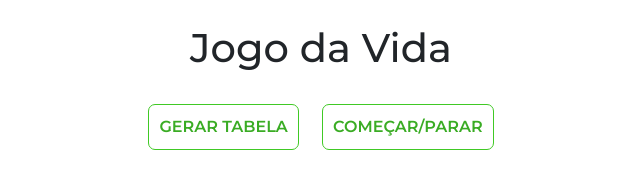
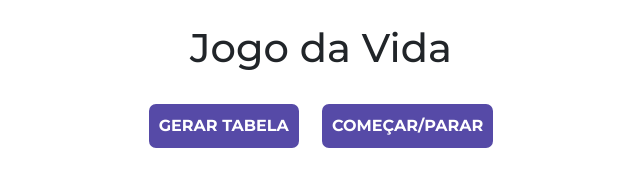
Before and after one commit to felimenta970/Jogo-da-Vida, a plain HTML site: page index.html in a window 1280 px wide. Shown: the whole page, without its empty margins (319-959 px from the left). Drawn offline with nearby package versions, Linux system fonts and the light colour scheme.

Commit message:
Mudança no tema

```diff
--- a/css/stylesheet.css
+++ b/css/stylesheet.css
@@ -1,9 +1,11 @@
+/* Tamanho de cada célula */
 td {
     padding: 10px;
 }
 
+/* Cor da célula caso viva */
 td.vivo {
-    background-color: rgb(64, 201, 37);
+    background-color: rgb(105, 88, 216);
 }
 
 h1 {
@@ -16,11 +18,15 @@ body {
     text-align: center;
 }
 
-button {
-    background-color: white;
-    border: 1.5px rgb(64, 201, 37) solid;
+/* Customização do botão */
+button, button:active, button:focus, button:hover {
+    background-color: rgb(86, 74, 167);
+    border: 2px rgb(86, 74, 167) solid;
     border-radius: 7px;
-    color: rgb(58, 172, 36);
-    font-weight: 600;
-    padding: 10px 10px;
+    color: white;
+    text-transform: uppercase;
+    padding: 0.5rem;
+    font-weight: bold;
+    outline: none;
+
 }
```
